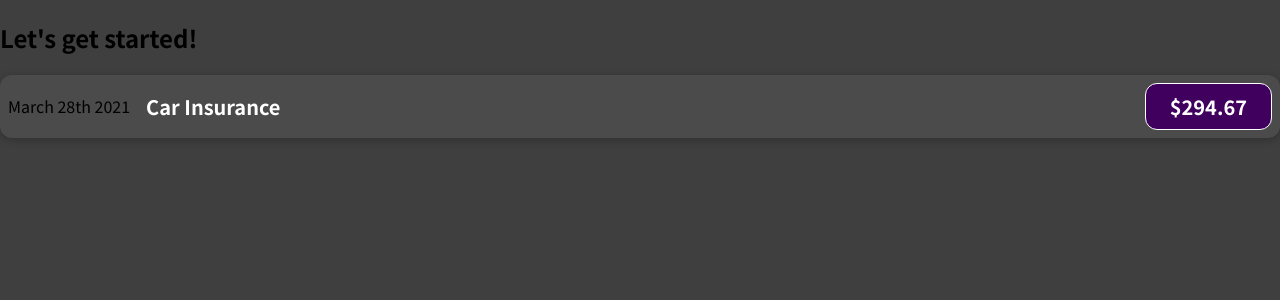
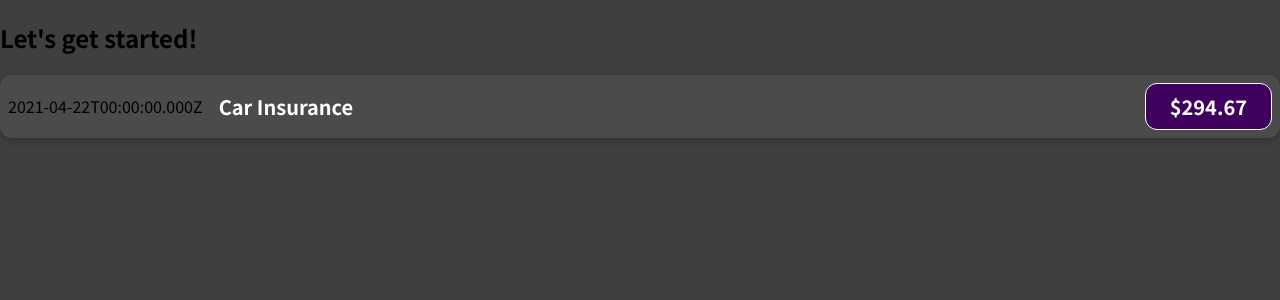
Before and after one commit to EpinderSingh/React-Expense_Tracker, a JavaScript app: page / in a window 1280 px wide. Shown: the top 300 px of the page. Built offline with nearby package versions, Linux system fonts and the light colour scheme.

Commit message:
expenseItem added

```diff
--- a/src/copmponents/ExpenseItem.js
+++ b/src/copmponents/ExpenseItem.js
@@ -1,12 +1,16 @@
 import './ExpenseItem.css';
 
 function ExpenseItem() {
+  const expenseDate = new Date(2021, 3, 22);
+  const expenseTitle = 'Car Insurance';
+  const expenseAmount = 294.67;
+
   return (
     <div className="expense-item">
-      <div>March 28th 2021</div>
+      <div>{expenseDate.toISOString()}</div>
       <div className="expense-item__description">
-        <h2>Car Insurance</h2>
-        <div className="expense-item__price">$294.67</div>
+        <h2>{expenseTitle}</h2>
+        <div className="expense-item__price">${expenseAmount}</div>
       </div>
     </div>
   );
```
Also changed, not shown: 1 other file (tests, documents, lock files or other folders).
